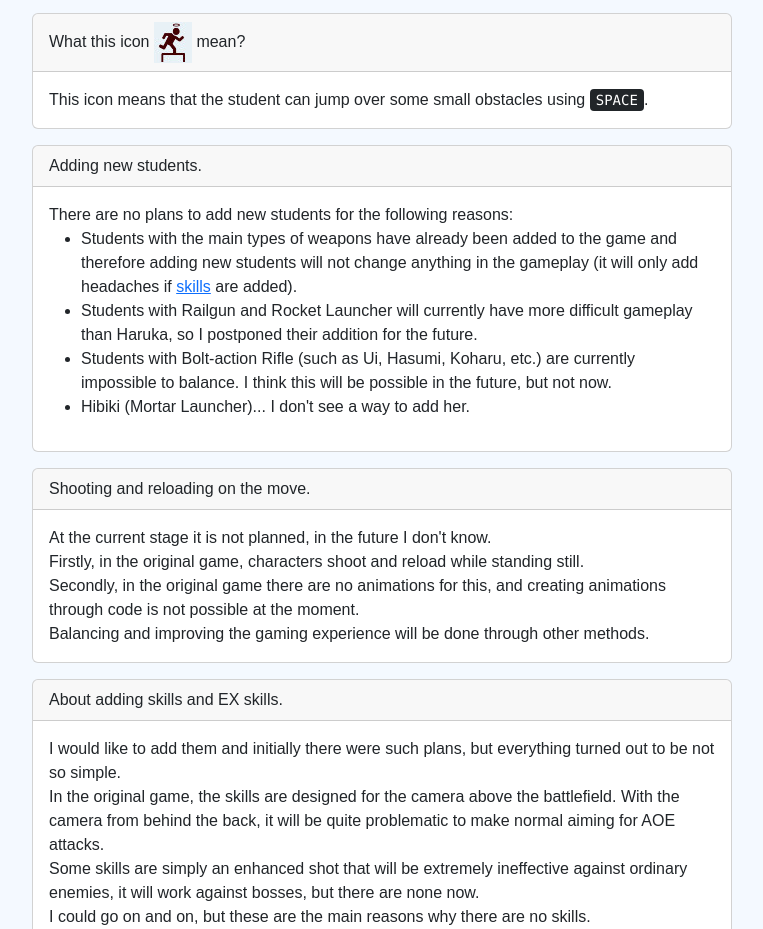
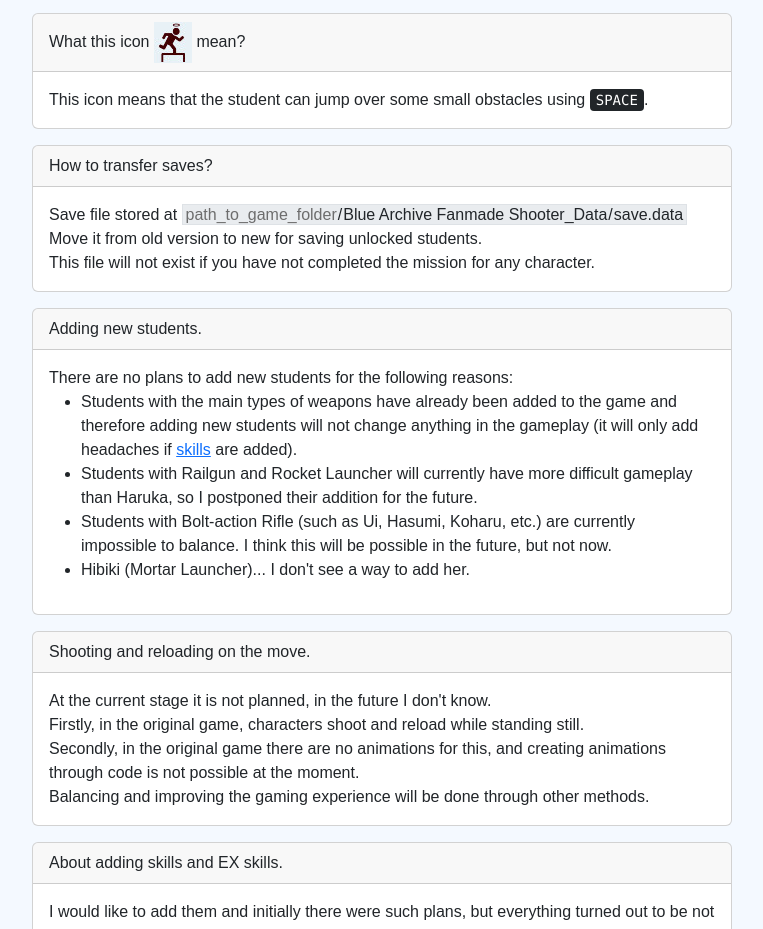
Before and after one commit to moozaart/Blue-Archive-Fanmade-Shooter, a plain HTML site: page docs/faq.html in a window 1280 px wide. Shown: the part 844-1773 px from the top of the page, without its empty margins (258-1021 px from the left). Drawn offline with Linux system fonts and the light colour scheme.

Commit message:
Fixed schema on website

```diff
--- a/docs/faq.html
+++ b/docs/faq.html
@@ -235,7 +235,7 @@ I follow the principle "Anything can be made from anything", that from the resou
   </div>
 </div>
 
-<div class="col col-12" id="icons" name="icons" itemscope itemprop="mainEntity" itemtype="https://schema.org/Question">
+<div class="col col-12" id="icons2" name="icons2" itemscope itemprop="mainEntity" itemtype="https://schema.org/Question">
   <div class="card mt-3" style="max-width: 700px;margin-left:auto;margin-right:auto;">
     <div class="card-header" itemprop="name">
       What this icon <img src="/Blue-Archive-Fanmade-Shooter/res/images/icons/use_jump.jpg" /> mean?
@@ -243,6 +243,21 @@ I follow the principle "Anything can be made from anything", that from the resou
     <div class="card-body" itemscope itemprop="acceptedAnswer" itemtype="https://schema.org/Answer">
       <div itemprop="text">
     This icon means that the student can jump over some small obstacles using <kbd>SPACE</kbd>.
+      </div>
+    </div>
+  </div>
+</div>
+
+<div class="col col-12" id="saves" name="saves" itemscope itemprop="mainEntity" itemtype="https://schema.org/Question">
+  <div class="card mt-3" style="max-width: 700px;margin-left:auto;margin-right:auto;">
+    <div class="card-header" itemprop="name">
+      How to transfer saves?
+    </div>
+    <div class="card-body" itemscope itemprop="acceptedAnswer" itemtype="https://schema.org/Answer">
+      <div itemprop="text">
+    Save file stored at <span class="bg-body-secondary border" style="padding: 1px 3px;"><span class="path-game-folder">path_to_game_folder</span><span class="path-separator">/</span>Blue Archive Fanmade Shooter_Data<span class="path-separator">/</span>save.data</span><br />
+Move it from old version to new for saving unlocked students.<br />
+This file will not exist if you have not completed the mission for any character.
       </div>
     </div>
   </div>
```
Also changed, not shown: docs/index.html (+3 -3 lines).
